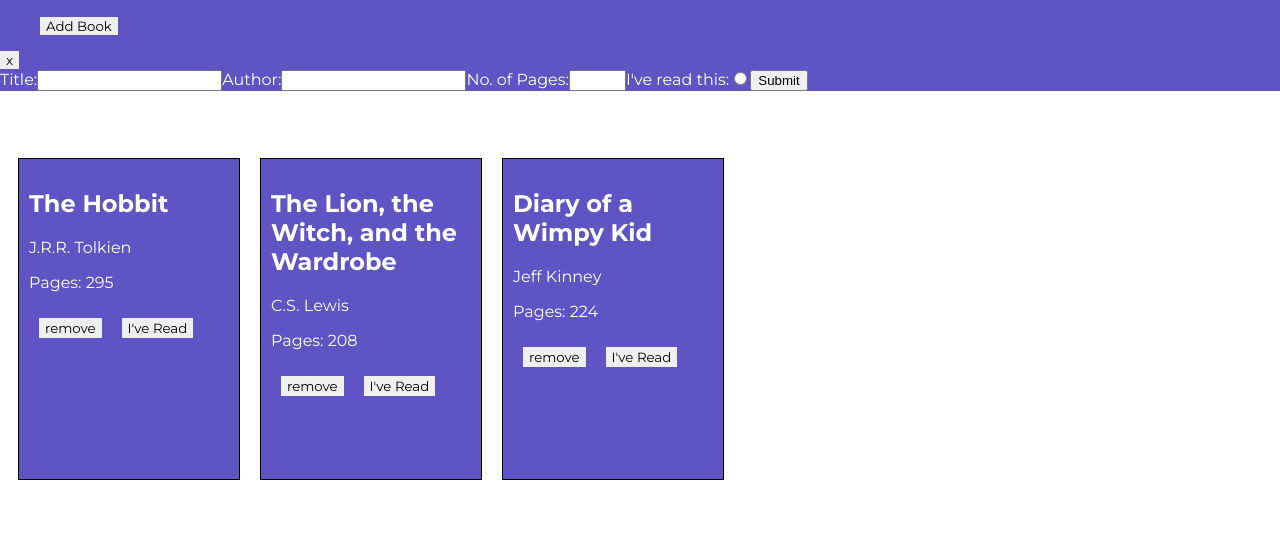
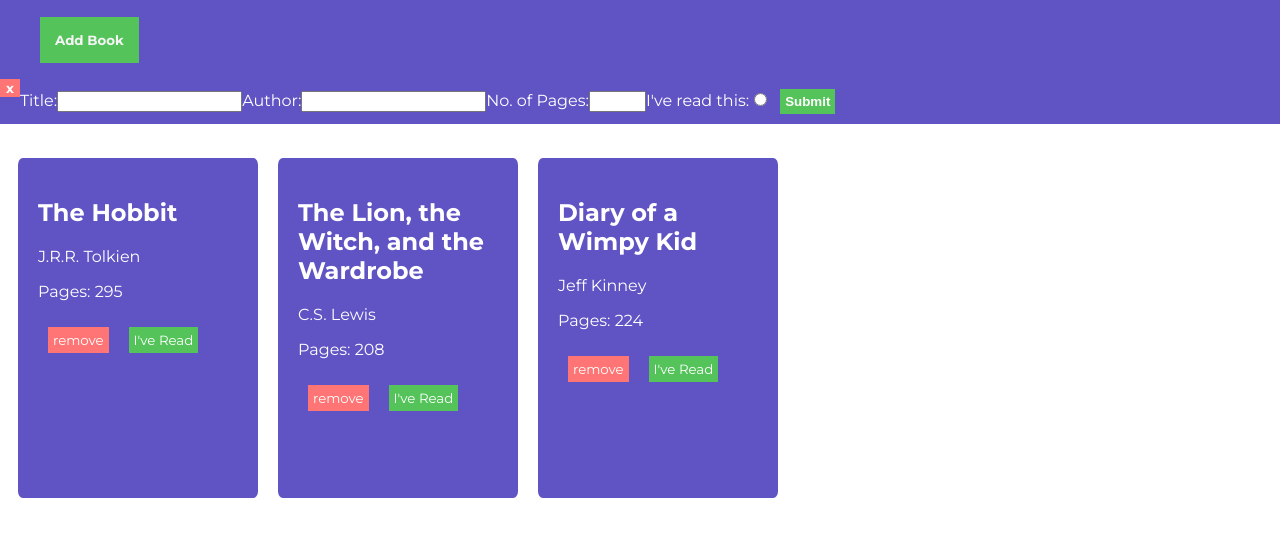
Before and after one commit to venusbo/e-library-webapp, a plain HTML site: page index.html in a window 1280 px wide. Both pictures are taken after a click on the button "Add Book". Shown: the part 52-588 px from the top of the page. Drawn offline with Linux system fonts and the light colour scheme.

Commit message:
chagned styling of buttons and fonts, added color change for buttons toggling book-read status on books

```diff
--- a/index.html
+++ b/index.html
@@ -15,7 +15,7 @@
 <nav id = 'nav'>
     <ul>
         <h1>E-Library</h1>
-        <button id = "newBookButton" type="button" onclick="createNewBook()">Add Book</div>
+        <button id = "newBookButton" class = "newBookButton" onclick="createNewBook()">Add Book</div>
     </ul>
 </nav>
 <body>
--- a/notebook.js
+++ b/notebook.js
@@ -128,10 +128,12 @@
     submitNewBook.type = 'submit'
     submitNewBook.id = 'submitNewBook'
     submitNewBook.name = 'submitNewBook'
-    submitNewBook.textContent = 'submit'
+    submitNewBook.textContent = 'Add'
+    submitNewBook.classList.add("submitButton")
 
     const closeFormButton = document.createElement('button')
     closeFormButton.id = 'closeFormButton'
+    closeFormButton.classList.add("closeFormButton")
     closeFormButton.name = 'closeFormButton'
     closeFormButton.textContent = "x"
 
@@ -176,6 +178,7 @@
     else {
         myLibrary[index].haveRead = true;
         console.log(myLibrary[index])
+
     }
     removeAllBooks()
     displayAllBooks()
@@ -231,19 +234,21 @@
 
                 const haveReadButton = document.createElement('button');
                 haveReadButton.id = "haveReadButton"
-                haveReadButton.classList.add('removeButton')
+                haveReadButton.classList.add('haveReadButton')
 
                 const index = myLibrary.indexOf(book)
-                console.log(myLibrary[index][3])
-                if (myLibrary[index].haveRead === true){
+                if (myLibrary[index].haveRead == true){
                     haveReadButton.textContent = "I've Read"
+                    haveReadButton.style.backgroundColor = '#54c45a';
                 }
-                else if (myLibrary[index].haveRead === false){
+                else {
                     haveReadButton.textContent = "Not Read"
+                    haveReadButton.style.backgroundColor = 'rgb(255, 117, 117)';
                 }
 
                 haveReadButton.onclick = function(){
                     toggleHaveRead(book);
+                    changeColor(book);
                 };
 
                 const div = document.createElement('div');
@@ -288,16 +293,18 @@
 
                 const haveReadButton = document.createElement('button');
                 haveReadButton.id = "haveReadButton"
-                haveReadButton.classList.add('removeButton')
+                haveReadButton.classList.add('haveReadButton')
 
 
                 const index = myLibrary.indexOf(book)
                 if (myLibrary[index].haveRead == true){
                     haveReadButton.textContent = "I've Read"
+                    haveReadButton.classList.add('haveReadButton')
                 }
-                else (
+                else {
                     haveReadButton.textContent = "Not Read"
-                )
+                    haveReadButton.classList.add('removeButton')
+                }
 
                 haveReadButton.onclick = function(){
                     toggleHaveRead(book);
--- a/styles.css
+++ b/styles.css
@@ -1,20 +1,28 @@
-submit, button {
-    font-family: 'montserrat', Tahoma, Geneva, Verdana, sans-serif;
+.submitButton {
+    margin: 10px;
+    padding: 5px;
+    background-color:#54c45a;
     border: none;
-
+    color: rgb(255, 255, 255);
+    font-weight: bold;
 }
 
+.closeFormButton {
+    background-color:rgb(255, 117, 117);
+    border: none;
+    color:white;
+    font-weight: bold;
+}
 
 .box {
     width: 200px;
     height: 300px;
-    border: 1px solid black;
-    padding: 10px;
+    padding: 20px;
     margin: 10px;
     float:inline-start;
     background-color: #6054c4;
-    color:#fff
-
+    color:#fff;
+    border-radius: 2%;
 }
 
 .bookList {
@@ -27,21 +35,45 @@
     margin: 10px;
     display: flex;
     margin-top: auto;
+    font-family: 'montserrat', Tahoma, Geneva, Verdana, sans-serif;
+    border: none;
 }
 
+
 .removeButton {
-    height: 20px;
     margin: 10px;
     float:inline-start;
+    font-family: 'montserrat', Tahoma, Geneva, Verdana, sans-serif;
+    border: none;
+    background-color: rgb(255, 117, 117);
+    color: #fff;
+    padding: 5px;
+}
+
+.haveReadButton {
+    margin: 10px;
+    float:inline-start;
+    font-family: 'montserrat', Tahoma, Geneva, Verdana, sans-serif;
+    border: none;
+    color:#fff;
+    padding: 5px;
 }
 
 .newBookButton {
     margin-top: 20px;
-    display:block
+    display:block;
+    background-color: #54c45a;
+    color: whitesmoke;
+    padding: 15px;
+    font-family: 'montserrat', Tahoma, Geneva, Verdana, sans-serif;
+    border: none;
+    font-weight: bold;
 }
 
 .closeFormButton {
-    float: left
+    float: left;
+    font-family: 'montserrat', Tahoma, Geneva, Verdana, sans-serif;
+    border: none;
 }
 
 .formContainer {
@@ -49,9 +81,6 @@
     border: 1px solid white;
 }
 
-.newBookButton {
-    float: right
-}
 
 
 label {
```
